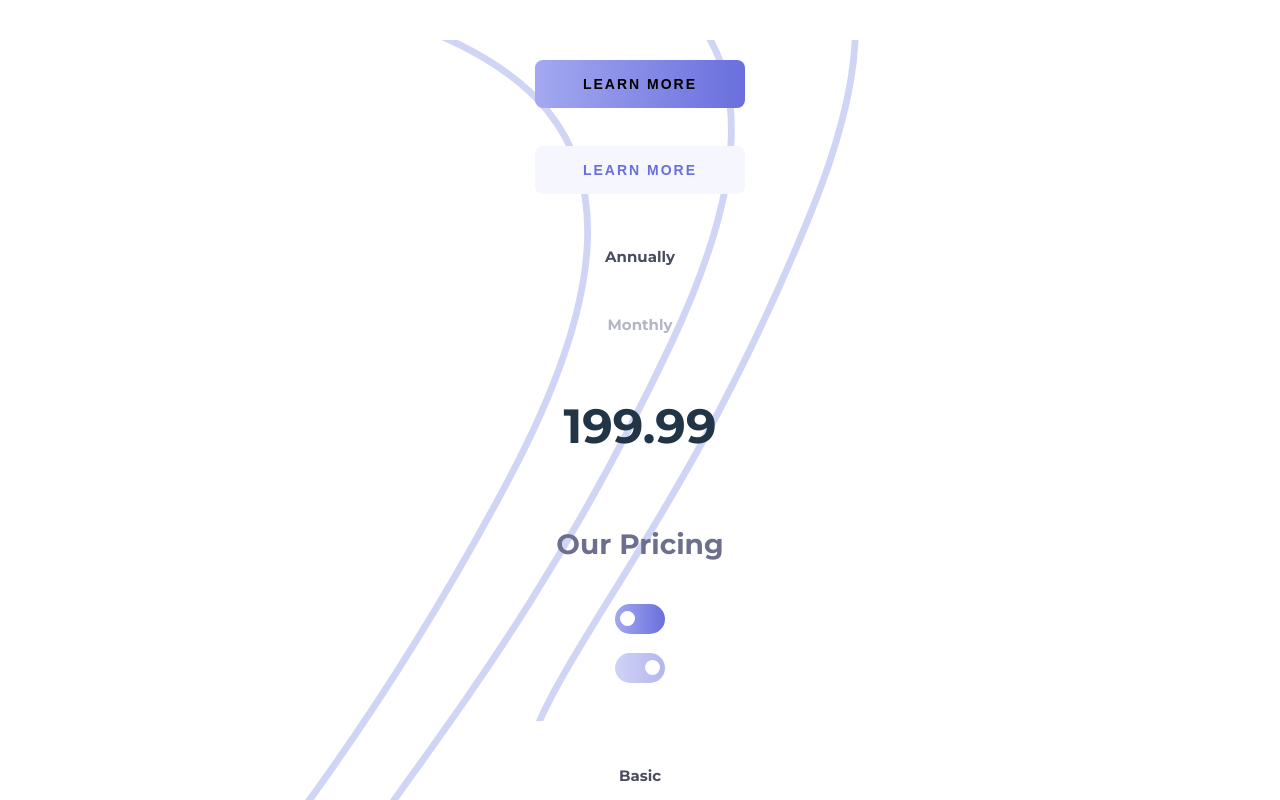
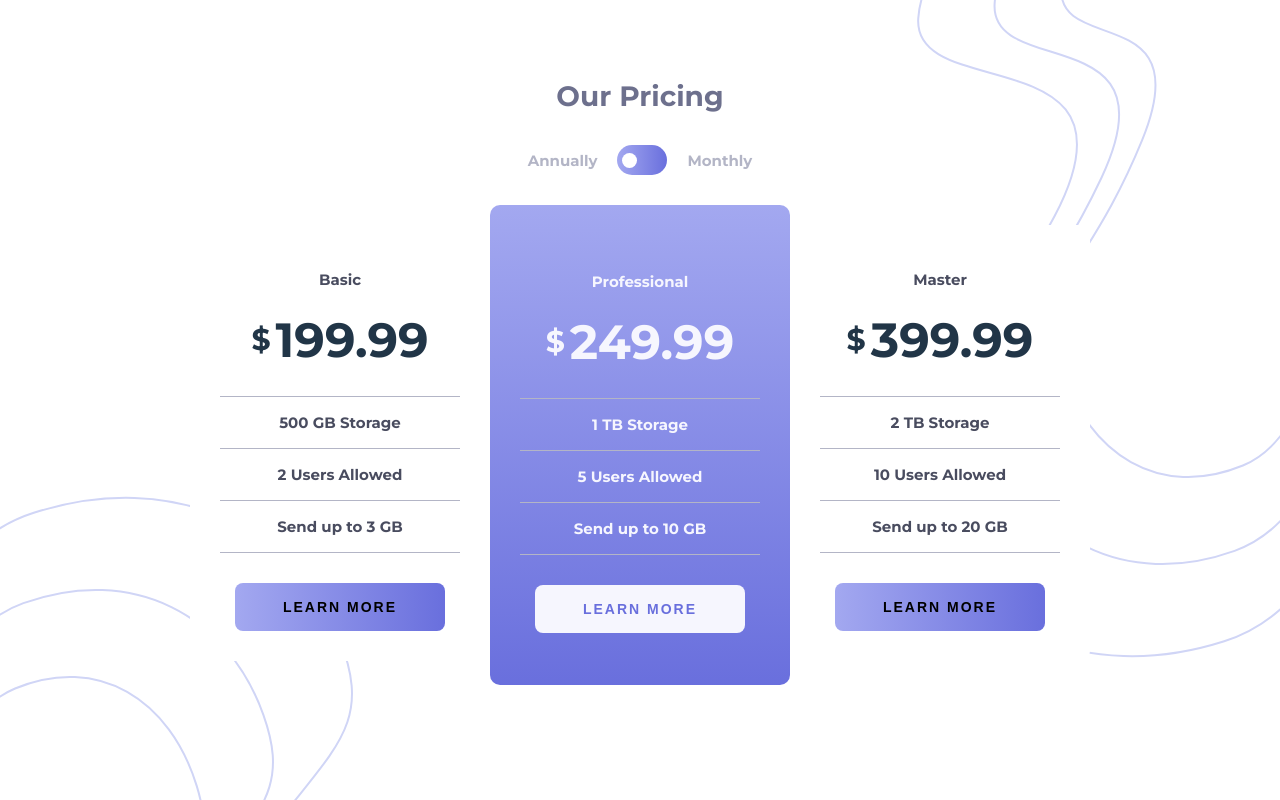
Before and after one commit to carlasofb/fm-pricing-component-with-toggle, a React (Vite) app: page / in a window 1280 px wide. Shown: the top 800 px of the page. Built offline with nearby package versions, Linux system fonts and the light colour scheme.

Commit message:
Defining PlanCard final layout, finalizing Pricing component

```diff
--- a/src/Pricing.tsx
+++ b/src/Pricing.tsx
@@ -1,5 +1,4 @@
 import "./pricing.scss";
-import Button from "./components/Button/Button";
 import Text from "./components/Text/Text";
 import Heading from "./components/Heading/Heading";
 import Toggle from "./components/Toggle/Toggle";
@@ -20,6 +19,41 @@ function Pricing() {
           Monthly
         </Text>
       </div>
+      <div className="pricing__plans">
+        <PlanCard
+          style={"white"}
+          name={{ type: "p", style: "normal", children: "Basic" }}
+          price={{ level: "h1", style: "normal", children: "199.99" }}
+          features={[
+            { type: "p", style: "normal", children: "500 GB Storage" },
+            { type: "p", style: "normal", children: "2 Users Allowed" },
+            { type: "p", style: "normal", children: "Send up to 3 GB" },
+          ]}
+          button={{ style: "primary", children: "LEARN MORE" }}
+        />
+        <PlanCard
+          style={"purple"}
+          name={{ type: "p", style: "normal", children: "Professional" }}
+          price={{ level: "h1", style: "normal", children: "249.99" }}
+          features={[
+            { type: "p", style: "normal", children: "1 TB Storage" },
+            { type: "p", style: "normal", children: "5 Users Allowed" },
+            { type: "p", style: "normal", children: "Send up to 10 GB" },
+          ]}
+          button={{ style: "secondary", children: "LEARN MORE" }}
+        />
+        <PlanCard
+          style={"white"}
+          name={{ type: "p", style: "normal", children: "Master" }}
+          price={{ level: "h1", style: "normal", children: "399.99" }}
+          features={[
+            { type: "p", style: "normal", children: "2 TB Storage" },
+            { type: "p", style: "normal", children: "10 Users Allowed" },
+            { type: "p", style: "normal", children: "Send up to 20 GB" },
+          ]}
+          button={{ style: "primary", children: "LEARN MORE" }}
+        />
+      </div>
     </div>
   );
 }
--- a/src/components/PlanCard/plan_card.scss
+++ b/src/components/PlanCard/plan_card.scss
@@ -1,10 +1,12 @@
 .plan-card {
+    height: fit-content;
     border-radius: 10px;
     padding: 30px;
     display: flex;
     flex-direction: column;
     justify-content: center;
     align-items: center;
+    min-width: 15rem;
 
     &--white {
         background-color: white;
@@ -17,6 +19,10 @@
         .text {
             color: hsl(240, 78%, 98%);
         }
+    }
+
+    .heading {
+        margin: 0 0 20px 0;
     }
 
     &__price {
@@ -38,6 +44,7 @@
 
         tr {
             border-top: 1px solid hsl(234, 14%, 74%);
+            text-align: center;
         }
 
         tr:last-child {
--- a/src/index.css
+++ b/src/index.css
@@ -28,7 +28,7 @@ body {
 
 h1 {
   font-size: 3.2em;
-  line-height: 1.1;
+  line-height: 1.5;
 }
 
 @media (prefers-color-scheme: light) {
--- a/src/main.tsx
+++ b/src/main.tsx
@@ -1,12 +1,12 @@
 import React from "react";
 import ReactDOM from "react-dom/client";
-import App from "./App.tsx";
+// import App from "./App.tsx";
 import Pricing from "./Pricing";
 import "./index.css";
 
 ReactDOM.createRoot(document.getElementById("root")!).render(
   <React.StrictMode>
-    <App />
-    {/* <Pricing /> */}
+    {/* <App /> */}
+    <Pricing />
   </React.StrictMode>
 );
--- a/src/pricing.scss
+++ b/src/pricing.scss
@@ -1,10 +1,18 @@
+@import url('https://fonts.googleapis.com/css2?family=Montserrat:ital,wght@0,700;1,700&display=swap');
+
+#root {
+    min-height: 100vh;
+    display: flex;
+}
+
+
 .pricing {
-    width: 100vw;
-    height: 100vh;
+    min-width: 100vw;
     display: flex;
     flex-direction: column;
     justify-content: center;
     align-items: center;
+    font-family: Montserrat, Arial, Helvetica, sans-serif;
     background: url(./assets/images/bg-top.svg) top right no-repeat,
                 url(./assets/images/bg-bottom.svg) bottom left no-repeat;
 
@@ -13,4 +21,22 @@
         align-items: center;
         gap: 20px;
     }
+
+    &__plans {
+        display: flex;
+        flex-direction: column;
+        gap: 20px;
+        margin: 40px 0;
+
+        @media screen and (min-width: 768px) {
+            flex-direction: row;
+            gap: 0;
+
+            .plan-card--purple {
+                position: relative;
+                top: -20px;
+                height: 420px;
+            }
+        }
+    }
 }
```
